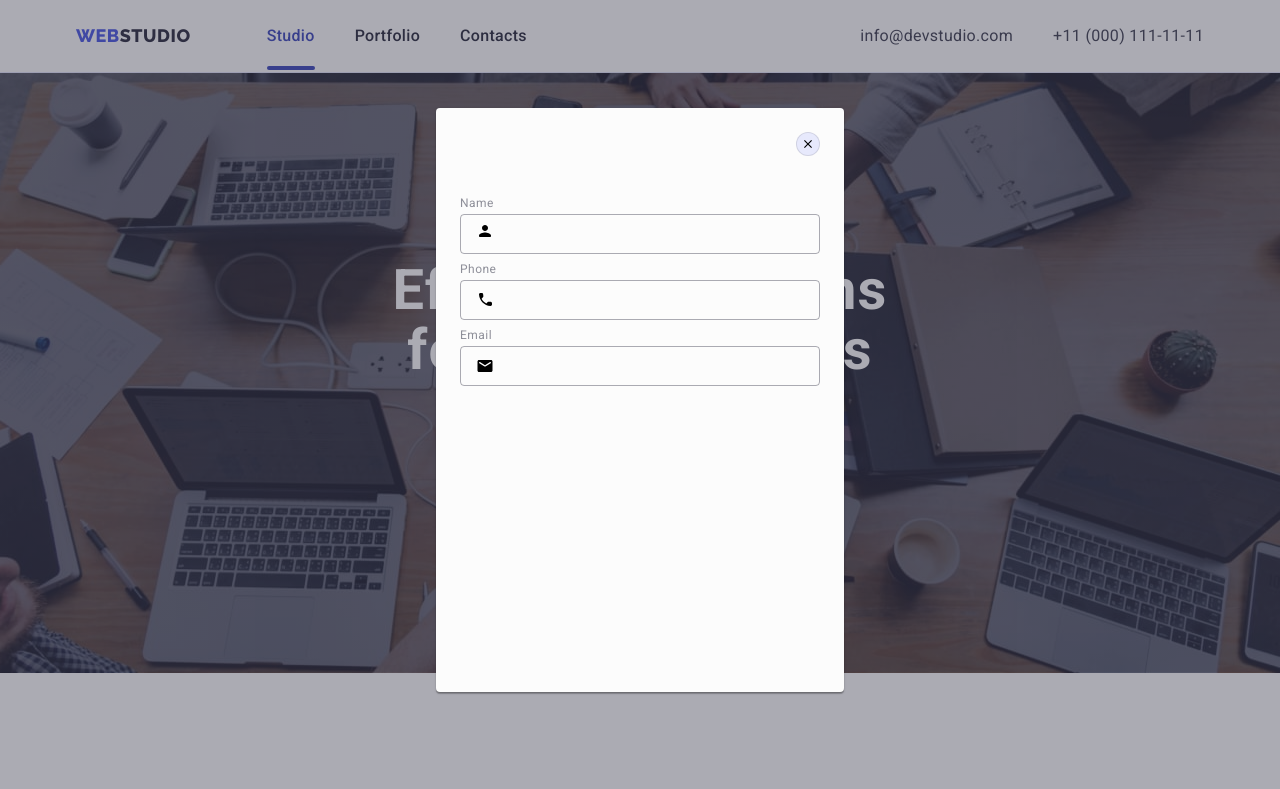
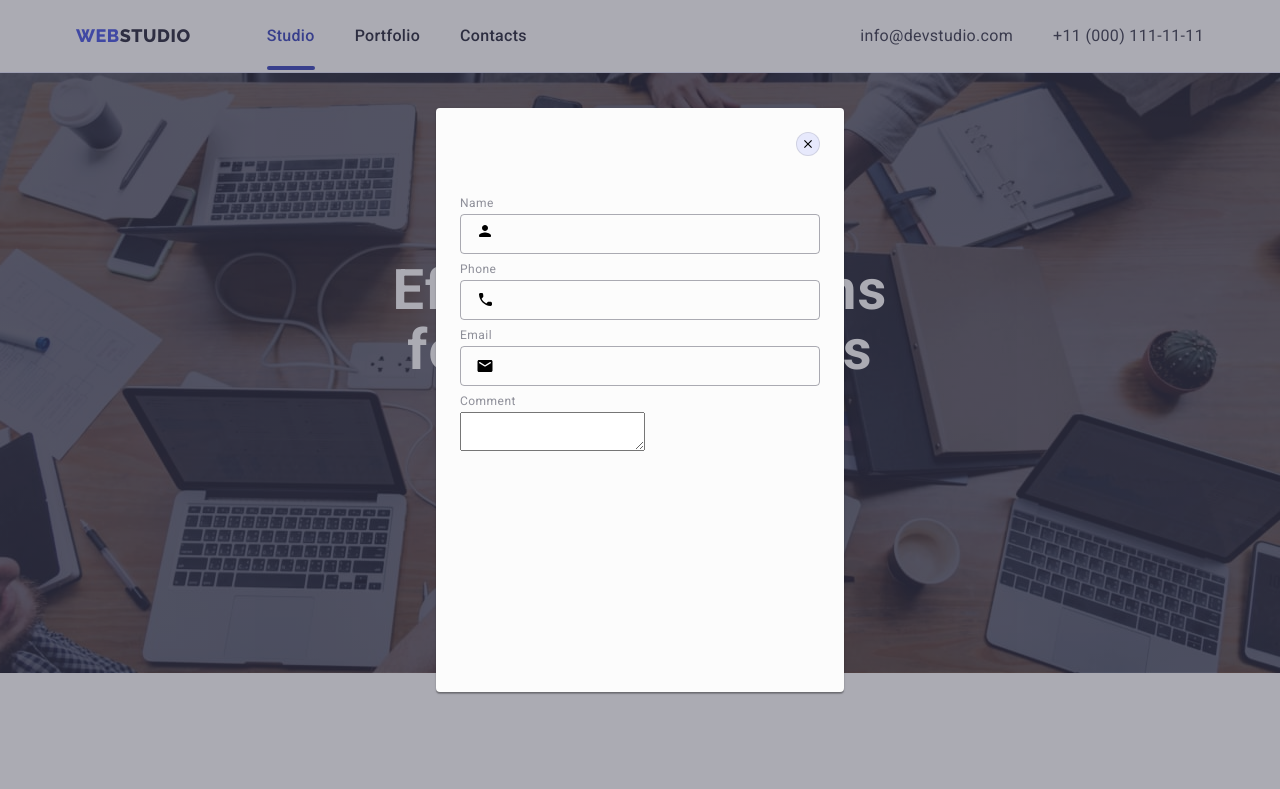
Before and after one commit to Louis-Severino-Romano/goit-markup-hw-06, a plain HTML site: page index.html in a window 1280 px wide. Both pictures are taken after a click on the button "Order Service". Shown: the top 789 px of the page. Drawn offline with nearby package versions, Linux system fonts and the light colour scheme.

Commit message:
Update index.html

```diff
--- a/index.html
+++ b/index.html
@@ -621,8 +621,7 @@
                 <use href=./images/icons.svg#phone></use>
               </svg>
             </div>
-
-          </div>
+            </div>
           <div class="modal-form">
             <label class="modal-label" for="user-name">Email</label>
             <div class="modal-icon">
@@ -633,6 +632,11 @@
             </div>
 
           </div>
+          <div class="modal-comment">
+            <label for="user-name" class="modal-label">Comment</label>
+            <textarea id="user-comment" name="user-comment" placeholder="Text input"></textarea>
+          </div>
+
         </form>
       </div>
     </div>
```
